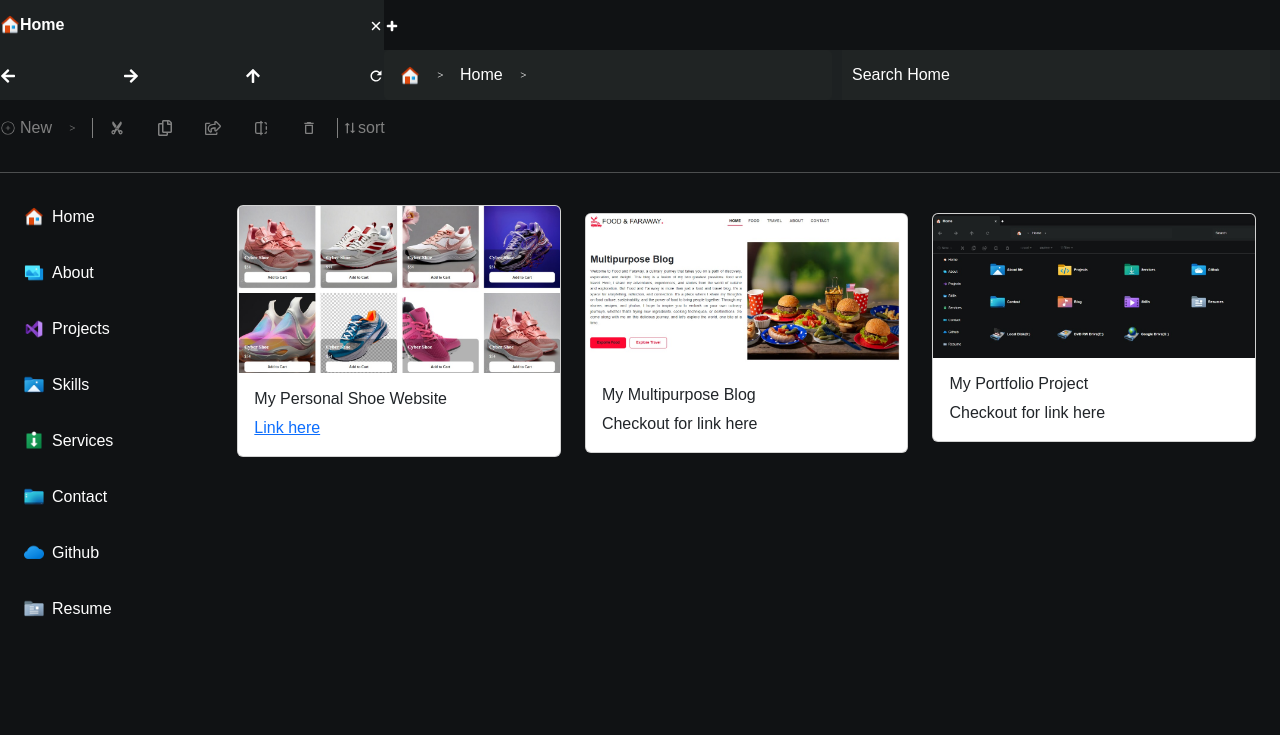
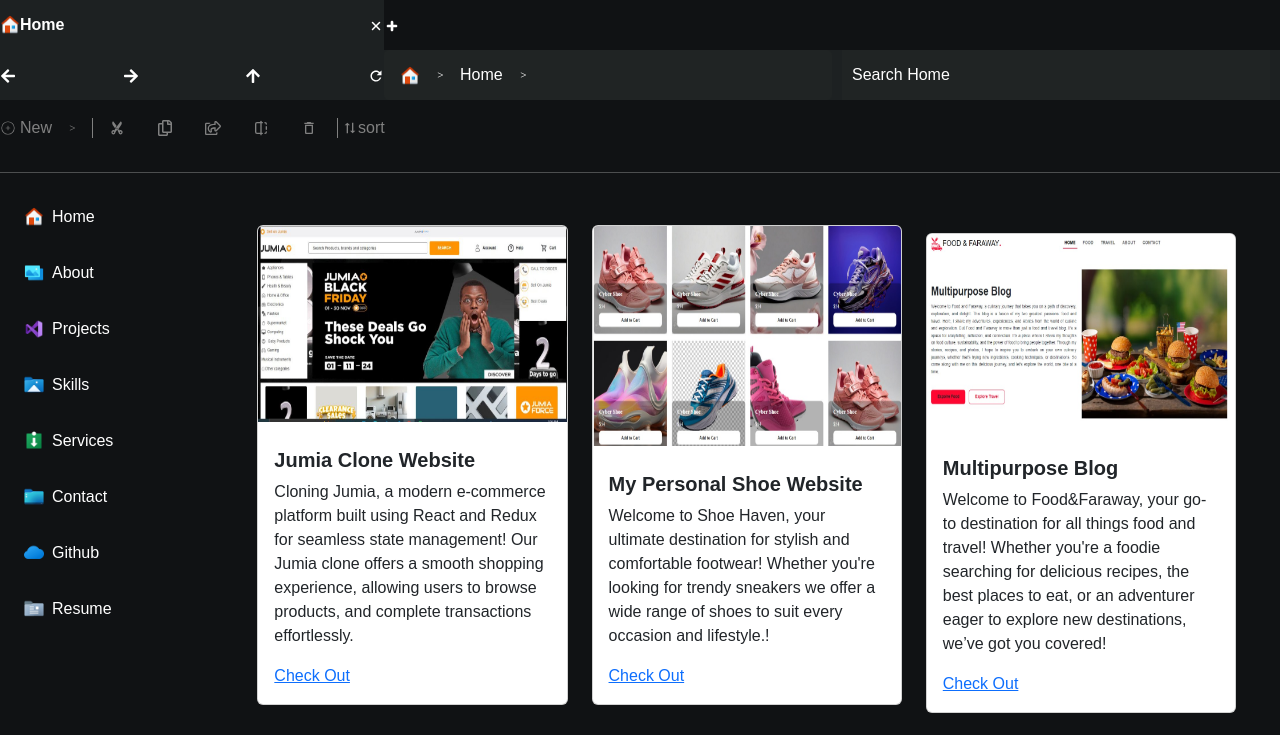
Before and after one commit to Rafiu-Olajumoke01/finalized-portfolio, a React (Create React App) app: page /Allproject in a window 1280 px wide. Shown: the top 735 px of the page. Built offline with nearby package versions, Linux system fonts and the light colour scheme.

Commit message:
modifyingnew

```diff
--- a/src/components/Navbar.js
+++ b/src/components/Navbar.js
@@ -52,6 +52,10 @@
             </Link>
           </div>
         </div>
+
+        <div className="fontLine">
+
+        </div>
       </div>
     </div>
   )
--- a/src/pages/Allproject.js
+++ b/src/pages/Allproject.js
@@ -16,14 +16,30 @@
 
           <div className="col-md-10 ">
             <div className="container">
-              <div className="row">
+              <div className="row allpro">
+
+                <div className="col-md-4 mt-3">
+                  <div className="card">
+                    <img className="card-img-top" src={require("./../port image/JumiaCloning Image.jpg")} alt="Title" />
+                    <div className="card-body">
+                      <h6 className="card-title">Jumia Clone Website</h6>
+                      <p>Cloning Jumia, a modern e-commerce platform built using React and Redux for
+                        seamless state management! Our Jumia clone offers a smooth shopping experience,
+                        allowing users to browse products, and complete transactions effortlessly.</p>
+                      <Link to="/jumia-clone">Check Out</Link>
+                    </div>
+                  </div>
+                </div>
+
                 <div className="col-md-4 mt-3">
                   <div className="card">
                     <img className="card-img-top" src={require("./../port image/myshoeproject.jpg")} alt="Title" />
                     <div className="card-body">
                       <h6 className="card-title">My Personal Shoe Website</h6>
-                      <Link className='' to='/https://shoe-h-aven.vercel.app/'>Link here</Link>
-
+                      <p>Welcome to Shoe Haven, your ultimate destination for stylish and comfortable footwear!
+                        Whether you're looking for trendy sneakers we offer a wide range of shoes to suit every occasion and lifestyle.!
+                        </p>
+                        <Link to="/myshoeproject">Check Out</Link>
                     </div>
                   </div>
                 </div>
@@ -32,8 +48,11 @@
                   <div className="card">
                     <img className="card-img-top" src={require("./../port image/whatfoodblog.jpg")} alt="Title" />
                     <div className="card-body">
-                      <h6 className="card-title">My Multipurpose Blog</h6>
-                      <p className="card-text">Checkout for link here</p>
+                      <h6 className="card-title">Multipurpose Blog</h6>
+                      <p className="card-text">Welcome to Food&Faraway, your go-to destination for all things
+                        food and travel! Whether you're a foodie searching for delicious recipes, the best places to eat,
+                        or an adventurer eager to explore new destinations, we’ve got you covered!</p>
+                        <Link to="/whatfoodblog">Check Out</Link>
                     </div>
                   </div>
 
@@ -45,6 +64,7 @@
                     <div className="card-body">
                       <h6 className="card-title">My Portfolio Project</h6>
                       <p className="card-text">Checkout for link here</p>
+                      <Link to="/myproject">Check Out</Link>
                     </div>
                   </div>
 
--- a/src/pages/allproject.css
+++ b/src/pages/allproject.css
@@ -4,3 +4,26 @@
     font-family:sans-serif;
     box-sizing: border-box;
 }
+
+.allpro {
+    display: flex;
+    flex-wrap: wrap;
+    padding: 20px;
+
+}
+
+.allpro img {
+    width: 100%;
+    height: 50%;
+}
+
+.allpro h6 {
+    margin-top: 10px;
+    font-size: 20px;
+    font-weight: bold;
+}
+
+.card {
+    width: 100%;
+    height: 60vh;
+}
--- a/src/pages/skills.css
+++ b/src/pages/skills.css
@@ -4,7 +4,6 @@
     font-family:sans-serif;
     box-sizing: border-box;
 }
-
 
 
 .languages {
```
Also changed, not shown: src/components/navbar.css (+16 -6 lines), src/port image/Jumia Clone.jpg (added), src/port image/JumiaCloning Image.jpg (added).
